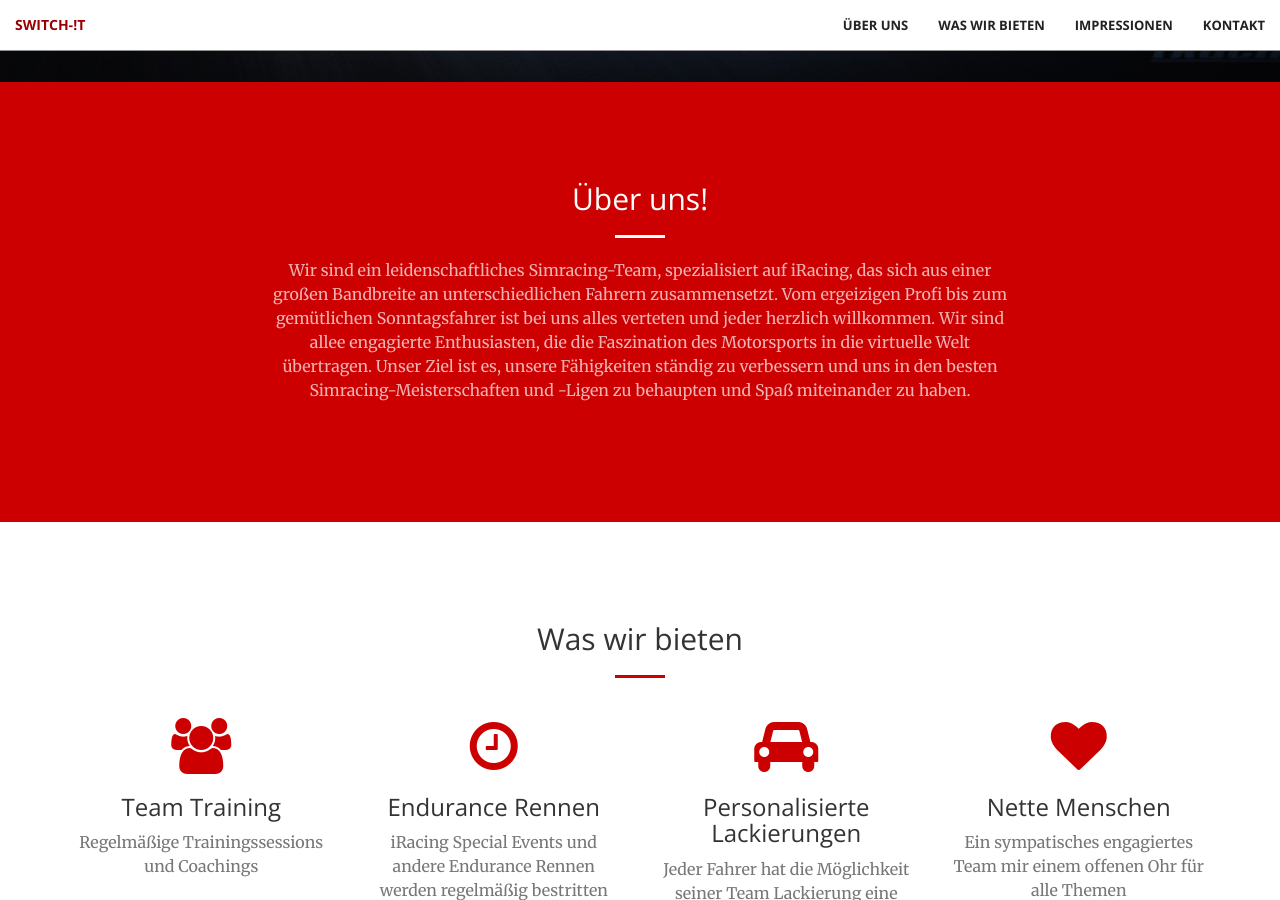
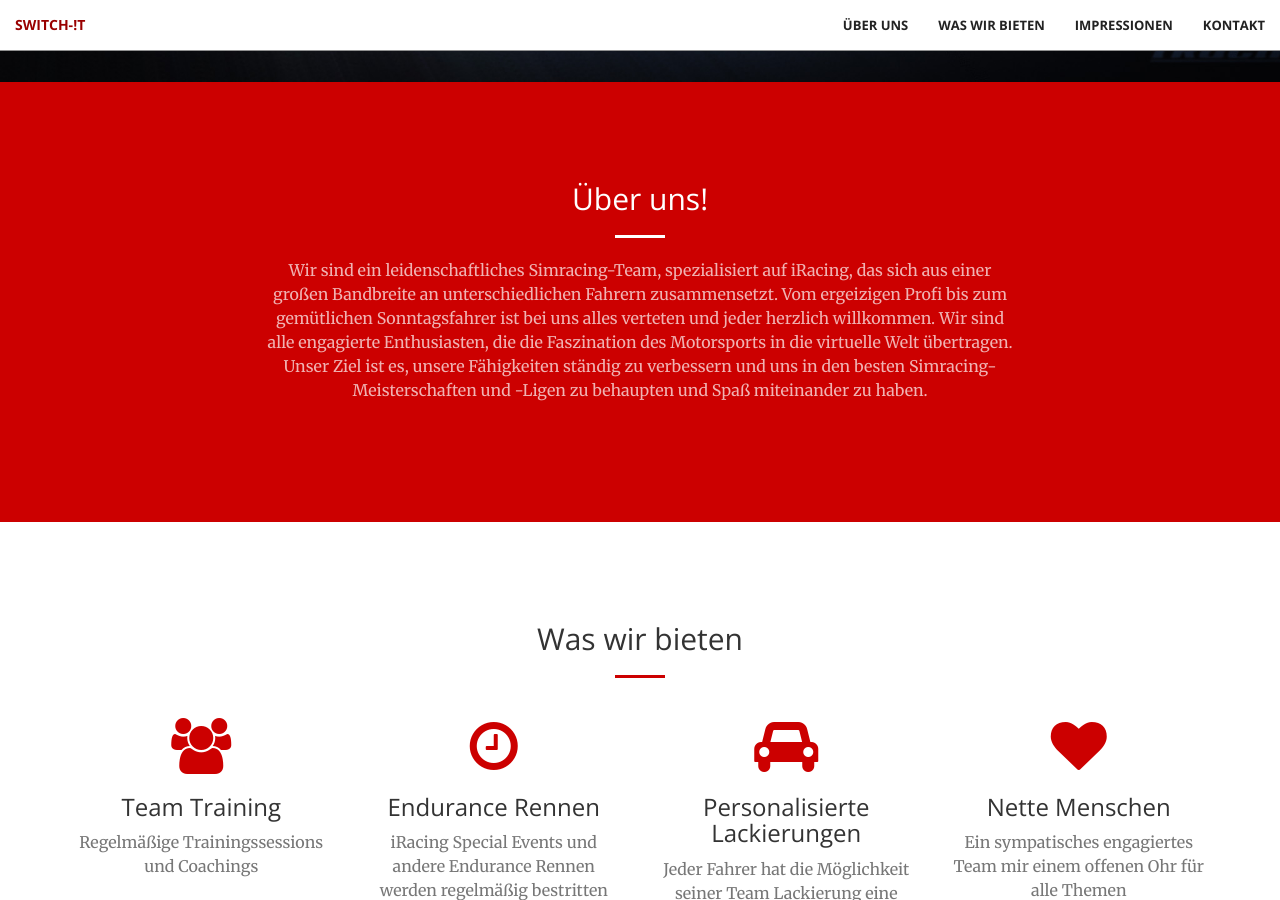
Before and after one commit to Hisselmissel/switch-it-web, a Jekyll site: the page built from index.html, in a window 1280 px wide and 900 px high, scrolled down 818 px. Built offline with Jekyll 4.4.1, drawn with Linux system fonts in a browser that asks for light colours; some of the changed text lies outside the part shown.

Commit message:
Fix some typos

```diff
--- a/_config.yml
+++ b/_config.yml
@@ -5,7 +5,7 @@
 baseurl: "" # the subpath of your site, e.g. /blog/
 url: "" # the base hostname & protocol for your site
 
-instagram_username: switchit-racing
+instagram_username: switchit_racing
 discord_servername: Switch !t
 
 # Build settings
--- a/_includes/about.html
+++ b/_includes/about.html
@@ -4,7 +4,7 @@
             <div class="col-lg-8 col-lg-offset-2 text-center">
                 <h2 class="section-heading">Über uns!</h2>
                 <hr class="light">
-                <p class="text-faded">Wir sind ein leidenschaftliches Simracing-Team, spezialisiert auf iRacing, das sich aus einer großen Bandbreite an unterschiedlichen Fahrern zusammensetzt. Vom ergeizigen Profi bis zum gemütlichen Sonntagsfahrer ist bei uns alles verteten und jeder herzlich willkommen. Wir sind allee engagierte Enthusiasten, die die Faszination des Motorsports in die virtuelle Welt übertragen. Unser Ziel ist es, unsere Fähigkeiten ständig zu verbessern und uns in den besten Simracing-Meisterschaften und -Ligen zu behaupten und Spaß miteinander zu haben.</p>
+                <p class="text-faded">Wir sind ein leidenschaftliches Simracing-Team, spezialisiert auf iRacing, das sich aus einer großen Bandbreite an unterschiedlichen Fahrern zusammensetzt. Vom ergeizigen Profi bis zum gemütlichen Sonntagsfahrer ist bei uns alles verteten und jeder herzlich willkommen. Wir sind alle engagierte Enthusiasten, die die Faszination des Motorsports in die virtuelle Welt übertragen. Unser Ziel ist es, unsere Fähigkeiten ständig zu verbessern und uns in den besten Simracing-Meisterschaften und -Ligen zu behaupten und Spaß miteinander zu haben.</p>
             </div>
         </div>
     </div>
--- a/_includes/contact.html
+++ b/_includes/contact.html
@@ -4,7 +4,7 @@
             <div class="col-lg-8 col-lg-offset-2 text-center">
                 <h2 class="section-heading">Interessiert?</h2>
                 <hr class="primary">
-                <p>Falls du interessiert bist, besuche und auf Discord, folge und auf Instagram, oder schreib uns ne Mail. Wir fruen uns drauf!</p>
+                <p>Falls du ein Team suchst und interessiert bist, besuche und auf Discord, folge und auf Instagram, oder schreib uns ne Mail. Wir freuen uns drauf!</p>
             </div>
 
         <div class="col-lg-2 col-lg-offset-1 text-center">
```
